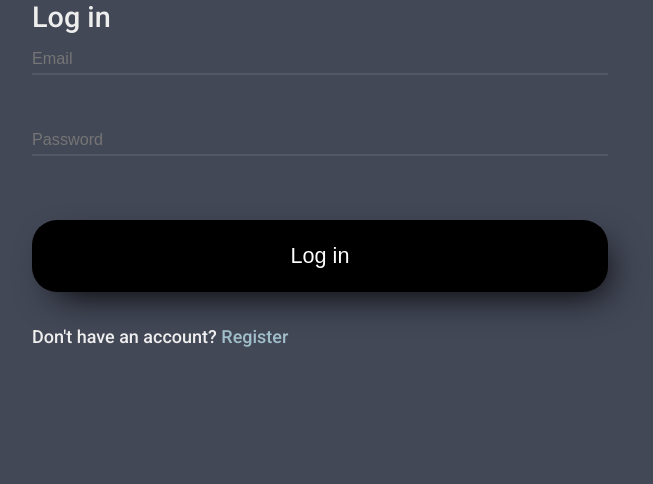
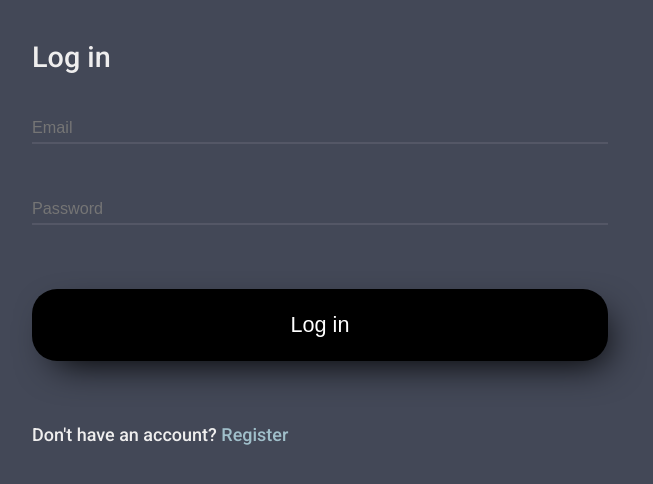
Before and after one commit to mortensenm1205/node-login, a React (Create React App) app in the folder client/: page /login in a window 1280 px wide. Shown: the top 484 px of the page, without its empty margins (320-973 px from the left). Built offline with nearby package versions, Linux system fonts and the light colour scheme.

Commit message:
margin css  changes

```diff
--- a/client/src/app/Login/css/index.js
+++ b/client/src/app/Login/css/index.js
@@ -2,11 +2,14 @@ import styled from 'styled-components';
 import { Link } from 'react-router-dom';
 
 export const Login = styled.section`
-    grid-column: 1 / -1;
+    @media(min-width: 800px) {
+        grid-column: 1 / -1;
+    }
 `;
 
 export const LoginTitle = styled.p`
     font-size: 1.6em;
+    margin: 7% 0 5%;
 `;
 
 export const LoginForm = styled.form`
@@ -54,6 +57,7 @@ export const LoginError = styled.div`
 `;
 
 export const LoginRedirect = styled.p`
+    margin: 5% 0;
 `;
 
 export const LoginLink = styled(Link)`
--- a/client/src/app/Register/css/index.js
+++ b/client/src/app/Register/css/index.js
@@ -7,6 +7,7 @@ export const Register = styled.section`
 
 export const RegisterTitle = styled.p`
     font-size: 1.6em;
+    margin: 7% 0 5%;
 `;
 
 export const RegisterForm = styled.form`
@@ -59,6 +60,7 @@ export const RegisterError = styled.div`
 `;
 
 export const RegisterRedirect = styled.p`
+    margin: 5% 0;
 `;
 
 export const RegisterLink = styled(Link)`
```
